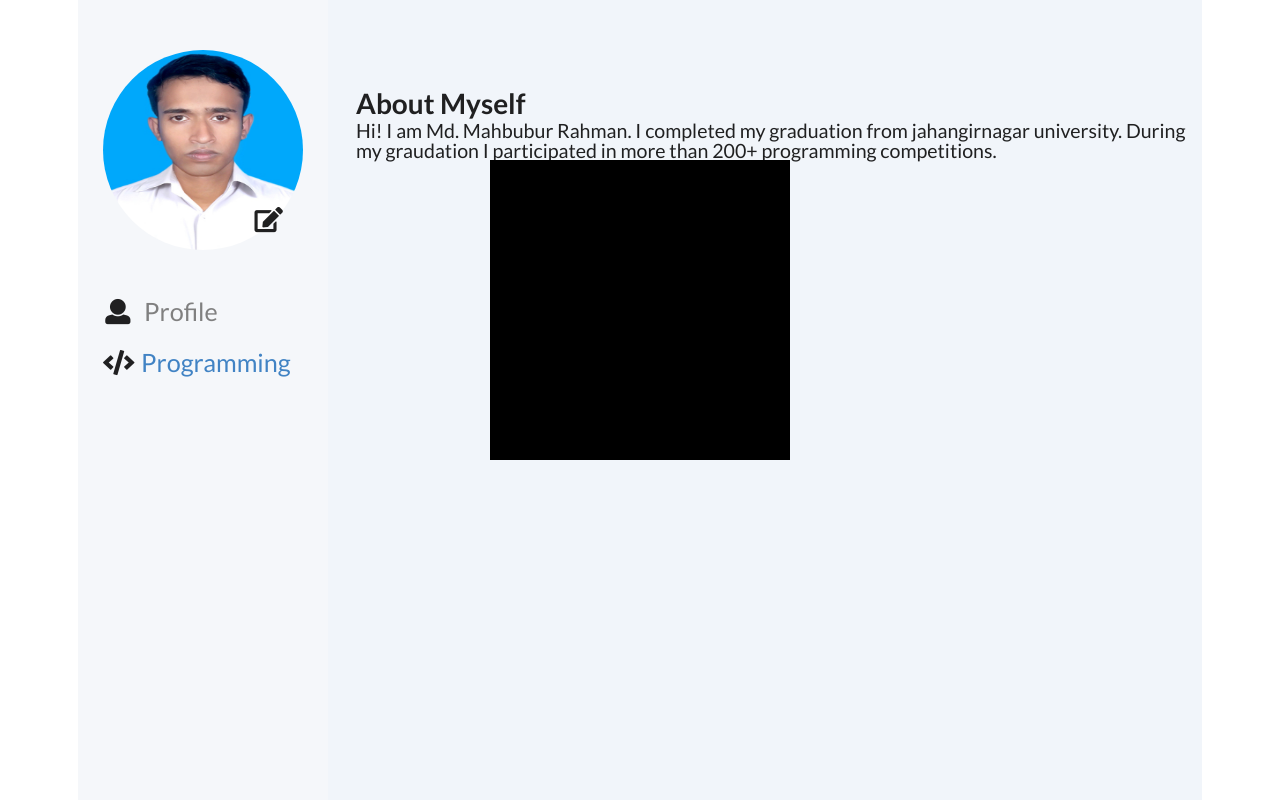
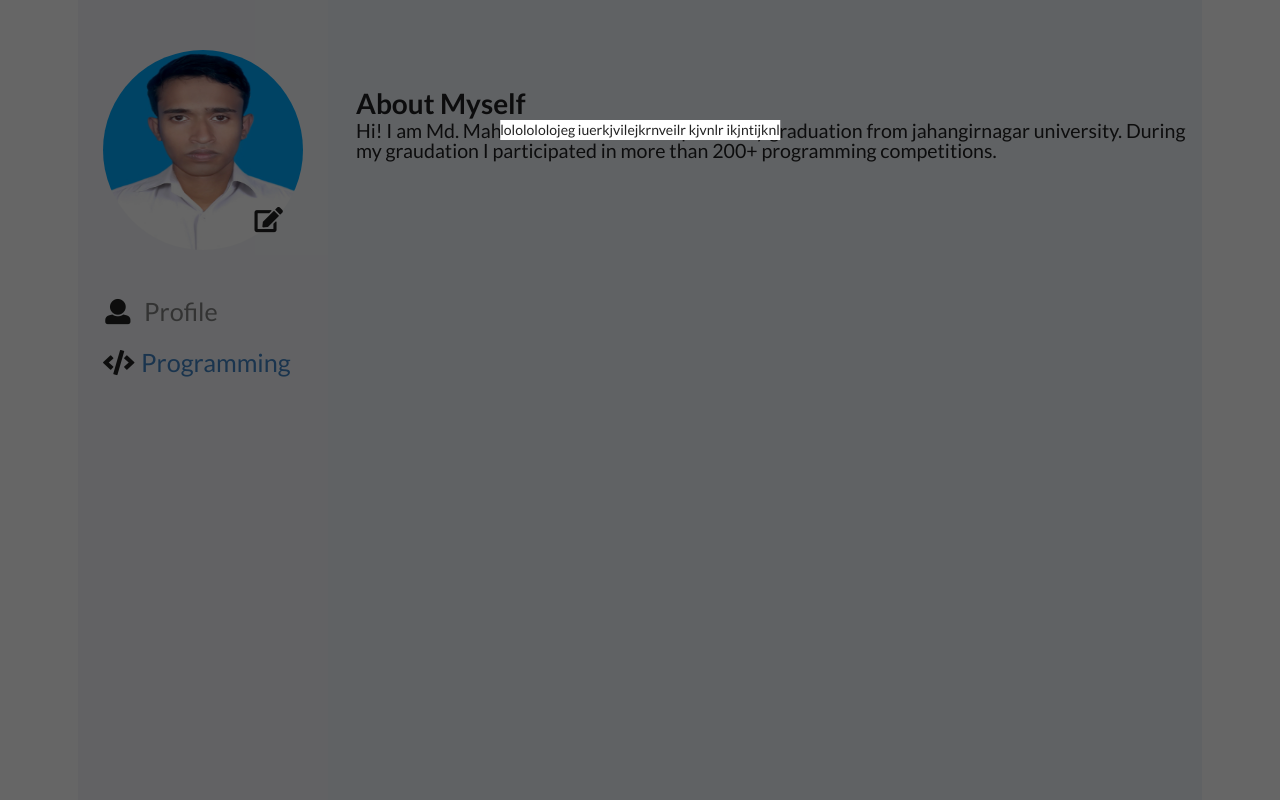
Before and after one commit to mahbubcseju/portfolio, a React (Create React App) app in the folder client/: page / in a window 1280 px wide. Both pictures are taken after a click on the icon 268 px from the left and 222 px from the top of the page. Built offline with nearby package versions, Linux system fonts and the light colour scheme.

Commit message:
portal refactored

```diff
--- a/client/src/components/ProfileImage.js
+++ b/client/src/components/ProfileImage.js
@@ -1,5 +1,5 @@
 import React from 'react';
-import '../static/css/profile.css'
+import '../static/css/profileImage.css'
 
 class ProfileImage extends React.Component {
   componentDidMount (){
@@ -7,7 +7,7 @@ class ProfileImage extends React.Component {
   }
   render() {
     return (
-      <div>
+      <div className="card">
         lololololojeg iuerkjvilejkrnveilr kjvnlr ikjntijknl
       </div>
     );
--- a/client/src/modal.js
+++ b/client/src/modal.js
@@ -5,9 +5,7 @@ import './static/css/modal.css'
 const modal = ({children}) => {
   return ReactDOM.createPortal (
     <div className="modal-wrapper">
-      <div>
         { children }
-      </div>
     </div>,
     document.querySelector("#modal")
   );
--- a/client/src/static/css/modal.css
+++ b/client/src/static/css/modal.css
@@ -1,8 +1,8 @@
 .modal-wrapper {
-  top: 20%;
-  left: calc(50% - 150px);
-  width: 300px;
-  height: 300px;
   position: fixed;
-  background-color: black;
+  top: 0;
+  left: 0;
+  width:100%;
+  height: 100%;
+  background: rgba(0, 0, 0, 0.6);
 }
--- /dev/null
+++ b/client/src/static/css/profileImage.css
@@ -0,0 +1,7 @@
+.card {
+  position: fixed;
+  top: 15%;
+  left: 50%;
+  transform: translate(-50%, 0);
+  background-color: white;
+}
```
